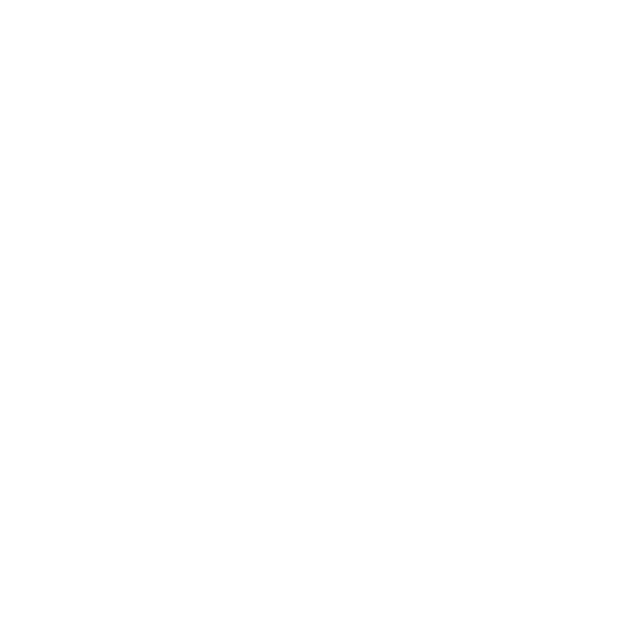
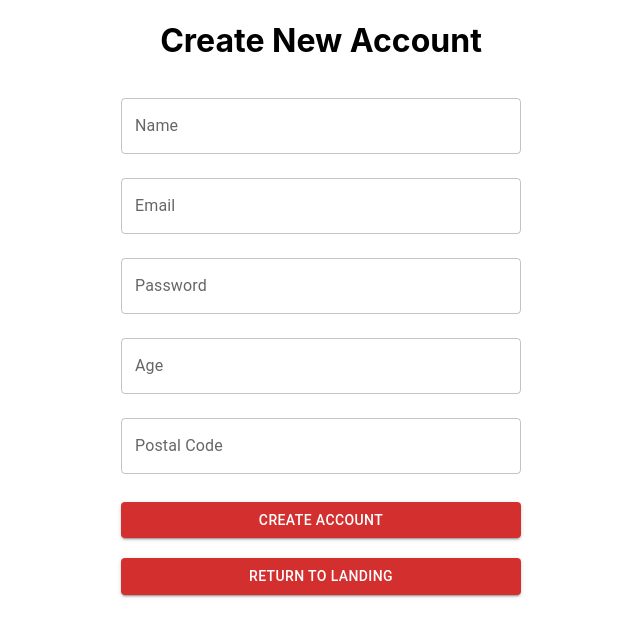
Before and after one commit to SENG-350-2024-fall/Team-8, a React (Create React App) app in the folder mister-ed/: page /create-account in a window 1280 px wide. Before the commit this address had no page. Shown: the top 636 px of the page, without its empty margins (319-959 px from the left). Built offline with nearby package versions, Linux system fonts and the light colour scheme.

Commit message:
Create account page to create new patients

```diff
--- a/mister-ed/src/App.js
+++ b/mister-ed/src/App.js
@@ -2,6 +2,7 @@
 import { BrowserRouter as Router, Route, Routes, Navigate } from 'react-router-dom';
 import Landing from './pages/Landing';
 import Login from './pages/Login';
+import CreateAccount from './pages/CreateAccount';
 import './App.css';
 
 function App() {
@@ -11,6 +12,7 @@
         <Routes>
           <Route path="/landing" element={<Landing />} />
           <Route path="/login" element={<Login />} />
+          <Route path="/create-account" element={<CreateAccount />} />
           <Route path="/" element={<Navigate to="/landing" />} />
         </Routes>
       </div>
--- /dev/null
+++ b/mister-ed/src/pages/CreateAccount.js
@@ -0,0 +1,122 @@
+import React, { useState } from 'react';
+import { Button, TextField } from '@mui/material';
+import { useNavigate } from 'react-router-dom';
+import { SAMPLE_PATIENTS } from './sampledb';  // Import your sample data
+
+function CreateAccount() {
+  const [newAccount, setNewAccount] = useState({
+    id: '',
+    email: '',
+    password: '',
+    name: '',
+    age: '',
+    postal: ''
+  });
+  const [error, setError] = useState('');
+  const navigate = useNavigate();
+
+  const handleChange = (e) => {
+    const { name, value } = e.target;
+    setNewAccount({ ...newAccount, [name]: value });
+  };
+
+  const handleSubmit = (e) => {
+    e.preventDefault();
+
+    // Simple validation to ensure fields are filled in
+    if (!newAccount.email || !newAccount.password || !newAccount.name || !newAccount.age || !newAccount.postal) {
+      setError('Please fill in all the fields.');
+      return;
+    }
+
+    // Assign a new ID
+    const newId = (SAMPLE_PATIENTS.length + 1).toString();
+    const accountToAdd = { ...newAccount, id: newId };
+
+    // Simulate adding the account to the SAMPLE_PATIENTS array
+    SAMPLE_PATIENTS.push(accountToAdd);
+    console.log('New account added:', accountToAdd);
+
+    // Redirect to login page after account creation
+    navigate('/login');
+  };
+
+  const handleReturnToLanding = () => {
+    navigate('/');
+  };
+
+
+  return (
+    <div>
+      <h1>Create New Account</h1>
+      <form onSubmit={handleSubmit} style={{ maxWidth: '400px', margin: '0 auto' }}>
+        <TextField
+          label="Name"
+          name="name"
+          variant="outlined"
+          fullWidth
+          margin="normal"
+          value={newAccount.name}
+          onChange={handleChange}
+        />
+        <TextField
+          label="Email"
+          name="email"
+          variant="outlined"
+          fullWidth
+          margin="normal"
+          value={newAccount.email}
+          onChange={handleChange}
+        />
+        <TextField
+          label="Password"
+          name="password"
+          type="password"
+          variant="outlined"
+          fullWidth
+          margin="normal"
+          value={newAccount.password}
+          onChange={handleChange}
+        />
+        <TextField
+          label="Age"
+          name="age"
+          type="number"
+          variant="outlined"
+          fullWidth
+          margin="normal"
+          value={newAccount.age}
+          onChange={handleChange}
+        />
+        <TextField
+          label="Postal Code"
+          name="postal"
+          variant="outlined"
+          fullWidth
+          margin="normal"
+          value={newAccount.postal}
+          onChange={handleChange}
+        />
+        {error && <p style={{ color: 'red' }}>{error}</p>}  {/* Show error message if any */}
+        <Button
+          type="submit"
+          variant="contained"
+          color="error"
+          style={{ marginTop: '20px', width: '100%' }}
+        >
+          Create Account
+        </Button>
+      </form>
+      <Button
+        variant="contained"
+        color="error"
+        style={{ marginTop: '20px', width: '400px' }}  // Fixed button width
+        onClick={handleReturnToLanding}
+      >
+        Return to Landing
+      </Button>
+    </div>
+  );
+}
+
+export default CreateAccount;
--- a/mister-ed/src/pages/Landing.js
+++ b/mister-ed/src/pages/Landing.js
@@ -4,15 +4,24 @@
 
 function Landing() {
   return (
-    <div>
+    <div style={{ display: 'flex', flexDirection: 'column', alignItems: 'center', gap: '20px', marginTop: '40px', maxWidth: '400px', margin: '0 auto' }}>
       <h1>Welcome to Mister ED</h1>
-      <Link to="/login" style={{ textDecoration: 'none' }}>
+      <Link to="/login" style={{ textDecoration: 'none', width: '100%' }}>
         <Button
           variant="contained"
           color="error"
-          style={{ marginTop: '20px' }}
+          fullWidth
         >
           Go to Login
+        </Button>
+      </Link>
+      <Link to="/create-account" style={{ textDecoration: 'none', width: '100%' }}>
+        <Button
+          variant="contained"
+          color="error"
+          fullWidth
+        >
+          Create Account
         </Button>
       </Link>
     </div>
--- a/mister-ed/src/pages/Login.js
+++ b/mister-ed/src/pages/Login.js
@@ -57,10 +57,11 @@
           Submit
         </Button>
       </form>
-      <Link to="/landing" style={{ textDecoration: 'none', display: 'block', marginTop: '20px' }}>
+      <Link to="/landing" style={{ textDecoration: 'none', width: '100%', display: 'block' }}>
         <Button
           variant="contained"
           color="error"
+          style={{ marginTop: '20px', width: '400px' }}  // Matching width for Back to Landing button
         >
           Back to Landing
         </Button>
```
